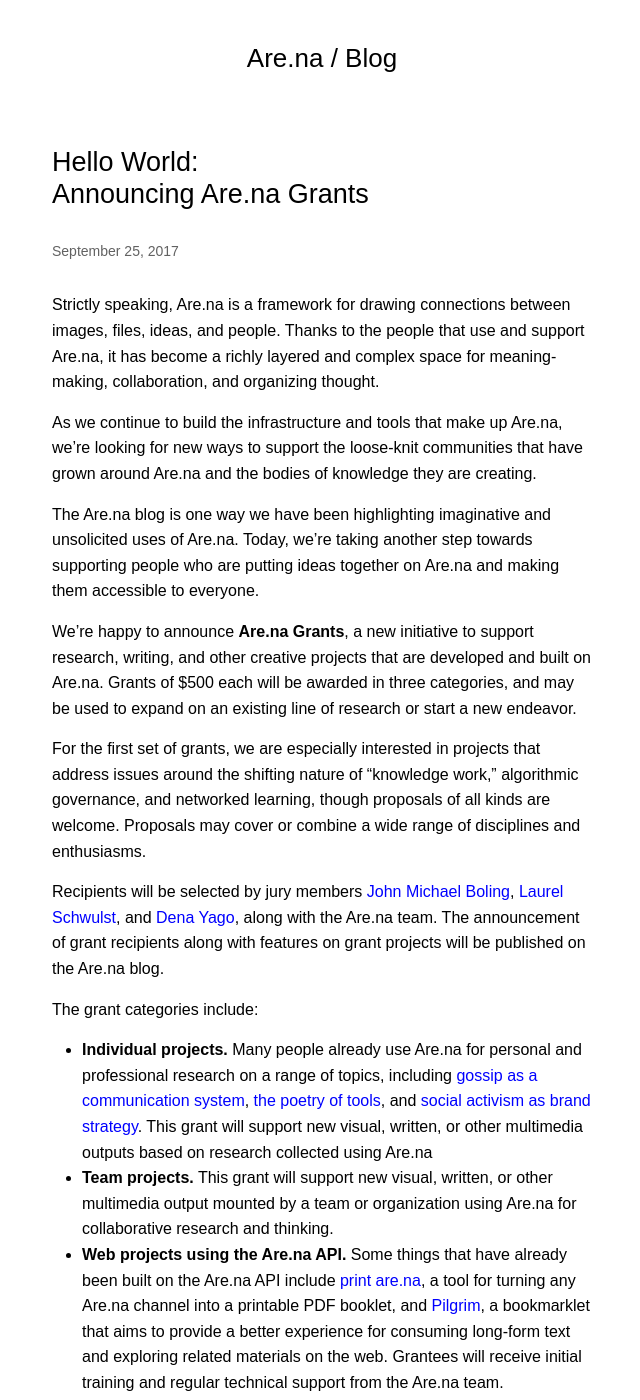
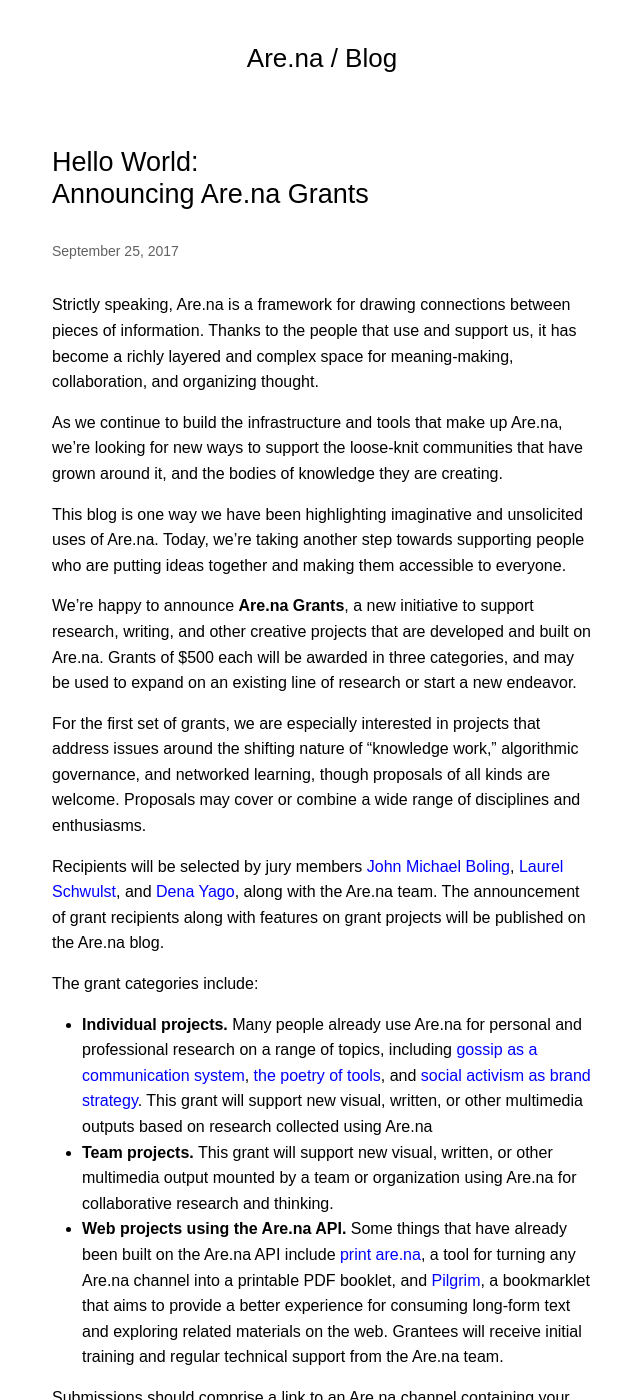
Before and after one commit to aredotna/building, a Jekyll site: the page built from _posts/2017-09-25-announcing-arena-grants.markdown, in a window 1280 px wide and 1400 px high. Shown: the whole window, without its empty margins (318-958 px from the left). Built offline with Jekyll 4.4.1, drawn with Linux system fonts in a browser that asks for light colours; some of the changed text lies outside the part shown.

Commit message:
Copy-editing + new grant deadline and announcement dates

```diff
--- a/_posts/2017-09-25-announcing-arena-grants.markdown
+++ b/_posts/2017-09-25-announcing-arena-grants.markdown
@@ -9,11 +9,11 @@
 image: https://i.pinimg.com/originals/82/1e/f0/821ef00a4ab796c17346deadaf0da36f.jpg
 ---
 
-Strictly speaking, Are.na is a framework for drawing connections between images, files, ideas, and people. Thanks to the people that use and support Are.na, it has become a richly layered and complex space for meaning-making, collaboration, and organizing thought.
+Strictly speaking, Are.na is a framework for drawing connections between pieces of information. Thanks to the people that use and support us, it has become a richly layered and complex space for meaning-making, collaboration, and organizing thought.
 
-As we continue to build the infrastructure and tools that make up Are.na, we’re looking for new ways to support the loose-knit communities that have grown around Are.na and the bodies of knowledge they are creating.
+As we continue to build the infrastructure and tools that make up Are.na, we’re looking for new ways to support the loose-knit communities that have grown around it, and the bodies of knowledge they are creating.
 
-The Are.na blog is one way we have been highlighting imaginative and unsolicited uses of Are.na. Today, we’re taking another step towards supporting people who are putting ideas together on Are.na and making them accessible to everyone.
+This blog is one way we have been highlighting imaginative and unsolicited uses of Are.na. Today, we’re taking another step towards supporting people who are putting ideas together and making them accessible to everyone.
 
 We’re happy to announce **Are.na Grants**, a new initiative to support research, writing, and other creative projects that are developed and built on Are.na. Grants of $500 each will be awarded in three categories, and may be used to expand on an existing line of research or start a new endeavor.
 
```
Also changed, not shown: other parts of _posts/2017-09-25-announcing-arena-grants.markdown (+1 -1 lines).
